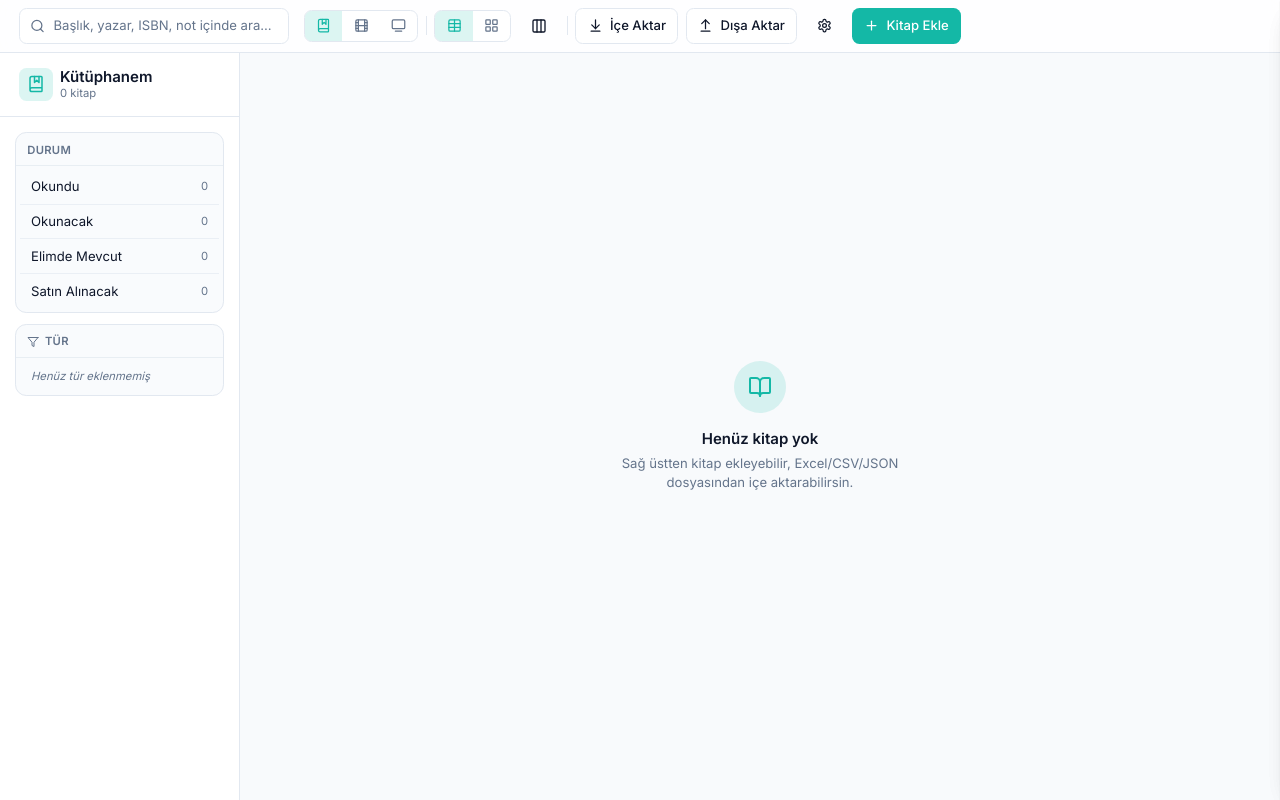
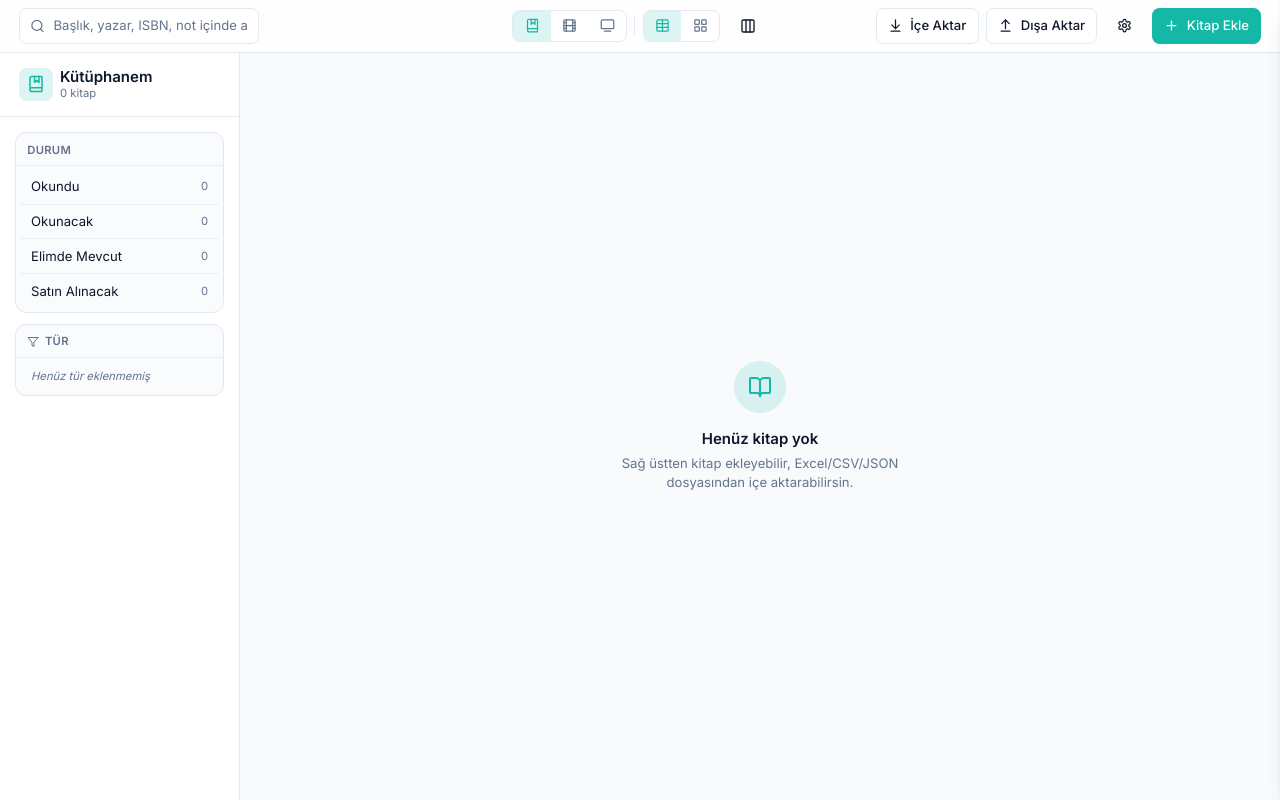
Before and after one commit to TalatKarasakal/kutuphane-takip-sistemi, a React (Vite) app: page / in a window 1280 px wide. Built offline with nearby package versions, Linux system fonts and the light colour scheme.

Commit message:
Topbar 3 kolonlu layout: sol/orta/sağ
https://claude.ai/code/session_016mygxKV6Xru3sidWiQxWbD

```diff
--- a/src/components/layout/Topbar.tsx
+++ b/src/components/layout/Topbar.tsx
@@ -47,9 +47,10 @@ export function Topbar({ section, onSection, onAdd, onImport, onExport, onSettin
   const colSection = section === 'books' ? 'book' : section === 'movies' ? 'film' : 'tv';
 
   return (
-    <header className="h-14 border-b border-border bg-surface/80 backdrop-blur px-5 flex items-center gap-4 shrink-0">
-      {/* Arama */}
-      <div className="relative w-72">
+    <header className="h-14 border-b border-border bg-surface/80 backdrop-blur px-5 flex items-center shrink-0">
+      {/* Sol — arama */}
+      <div className="flex-1 flex items-center">
+        <div className="relative w-64">
           <Search className="absolute left-3 top-1/2 -translate-y-1/2 text-muted" size={15} />
           <input
             value={search}
@@ -58,20 +59,17 @@ export function Topbar({ section, onSection, onAdd, onImport, onExport, onSettin
             className="input pl-9 text-sm"
           />
         </div>
+      </div>
 
-      {/* Sağ taraf kontroller */}
-      <div className="flex items-center gap-2 shrink-0">
-        {/* Bölüm sekmeleri */}
+      {/* Orta — sekmeler, görünüm, sütunlar */}
+      <div className="flex items-center gap-2">
         <div className="flex items-center border border-border rounded-lg bg-surface overflow-hidden">
           {SECTIONS.map(({ value, icon: Icon, title }) => (
             <button
               key={value}
               onClick={() => onSection(value)}
               title={title}
-              className={cn(
-                'px-3 py-2',
-                section === value ? 'bg-primary/15 text-primary' : 'text-muted hover:bg-surface2',
-              )}
+              className={cn('px-3 py-2', section === value ? 'bg-primary/15 text-primary' : 'text-muted hover:bg-surface2')}
             >
               <Icon size={15} />
             </button>
@@ -80,42 +78,28 @@ export function Topbar({ section, onSection, onAdd, onImport, onExport, onSettin
 
         <div className="w-px h-5 bg-border" />
 
-        {/* Görünüm toggle */}
         <div className="flex items-center border border-border rounded-lg bg-surface overflow-hidden">
-          <button
-            onClick={() => set('view', 'table')}
-            className={cn('px-3 py-2', view === 'table' ? 'bg-primary/15 text-primary' : 'text-muted hover:bg-surface2')}
-            title="Tablo"
-          >
+          <button onClick={() => set('view', 'table')} className={cn('px-3 py-2', view === 'table' ? 'bg-primary/15 text-primary' : 'text-muted hover:bg-surface2')} title="Tablo">
             <Table size={15} />
           </button>
-          <button
-            onClick={() => set('view', 'card')}
-            className={cn('px-3 py-2', view === 'card' ? 'bg-primary/15 text-primary' : 'text-muted hover:bg-surface2')}
-            title="Kart"
-          >
+          <button onClick={() => set('view', 'card')} className={cn('px-3 py-2', view === 'card' ? 'bg-primary/15 text-primary' : 'text-muted hover:bg-surface2')} title="Kart">
             <LayoutGrid size={15} />
           </button>
         </div>
 
-        {/* Sütun yöneticisi */}
         {view === 'table' && (
-          <ColumnManager
-            columns={colConfig}
-            labels={colLabels}
-            onChange={(cols) => setColumns(colSection, cols)}
-          />
+          <ColumnManager columns={colConfig} labels={colLabels} onChange={(cols) => setColumns(colSection, cols)} />
         )}
+      </div>
 
-        <div className="w-px h-5 bg-border" />
-
+      {/* Sağ — import/export/ayarlar/ekle */}
+      <div className="flex-1 flex items-center justify-end gap-2">
         {section === 'books' && (
           <>
             <button className="btn btn-outline" onClick={onImport}><ArrowDownToLine size={15} /> İçe Aktar</button>
             <button className="btn btn-outline" onClick={onExport}><ArrowUpFromLine size={15} /> Dışa Aktar</button>
           </>
         )}
-
         <button className="btn btn-ghost" onClick={onSettings} title="Ayarlar"><Settings size={15} /></button>
         <button className="btn btn-primary" onClick={onAdd}><Plus size={15} /> {ADD_LABEL[section]}</button>
       </div>
```
Lines whose indentation alone changed are shown as unchanged.
